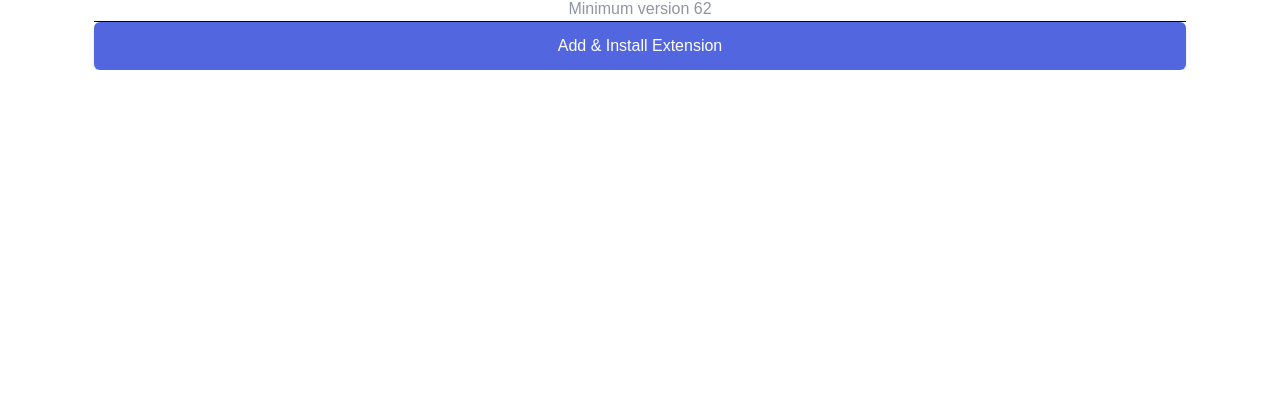
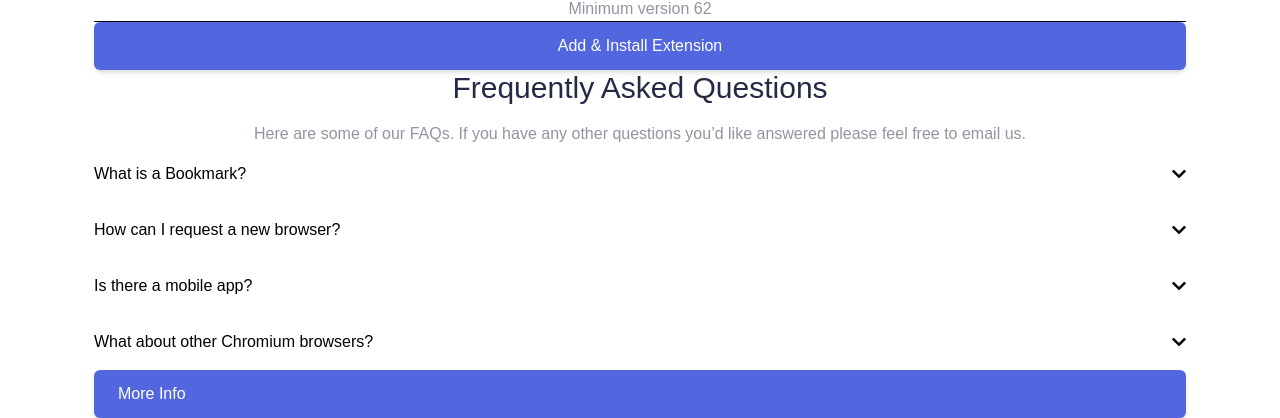
Before and after one commit to Gritgritn/landing-page-with-tailwinds, a website: page public/index.html in a window 1280 px wide. Shown: the part 2492-2910 px from the top of the page. Before the commit the page ends 2562 px from the top, so only its background shows below. Drawn offline with Linux system fonts and the light colour scheme.

Commit message:
Creates FAQ Section

```diff
--- a/public/index.html
+++ b/public/index.html
@@ -256,5 +256,40 @@
         </div>
     </section>
 
+        <!-- FAQ -->
+    <section class="bg-bookmark-white py-20">
+        <div class="container">
+            <!-- Heading -->
+            <div class="sm:w-3/4 lg:w-5/12 mx-auto px-2">
+            <h1 class="text-3xl text-center text-bookmark-blue">Frequently Asked Questions</h1>
+            <p class="text-center text-bookmark-grey mt-4">
+                Here are some of our FAQs. If you have any other questions you’d like answered please feel free to email us.
+            </p>
+            </div>
+            <!-- FAQ Items -->
+            <div class="flex flex-col sm:w-3/4 lg:w-5/12 mt-12 mx-auto">
+            <div class="flex items-center border-b py-4">
+                <span class="flex-1">What is a Bookmark?</span>
+                <i class="text-bookmark-purple fas fa-chevron-down"></i>
+            </div>
+            <div class="flex items-center border-b py-4">
+                <span class="flex-1">How can I request a new browser?</span>
+                <i class="text-bookmark-purple fas fa-chevron-down"></i>
+            </div>
+            <div class="flex items-center border-b py-4">
+                <span class="flex-1">Is there a mobile app?</span>
+                <i class="text-bookmark-purple fas fa-chevron-down"></i>
+            </div>
+            <div class="flex items-center border-b py-4">
+                <span class="flex-1">What about other Chromium browsers?</span>
+                <i class="text-bookmark-purple fas fa-chevron-down"></i>
+            </div>
+            <button type="button" class="mt-12 flex self-center btn btn-purple hover:bg-bookmark-white hover:text-black">
+                More Info
+            </button>
+            </div>
+        </div>
+    </section>
+
 </body>
 </html>
```
Lines whose indentation alone changed are shown as unchanged.
